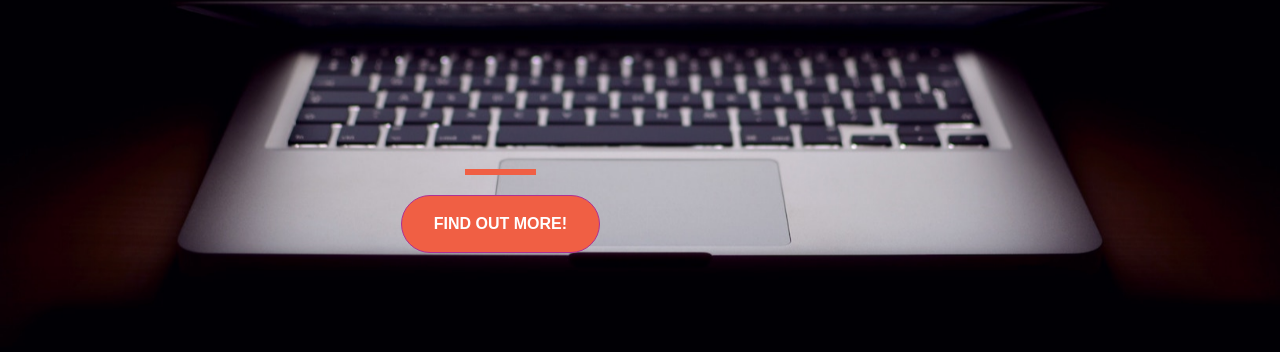
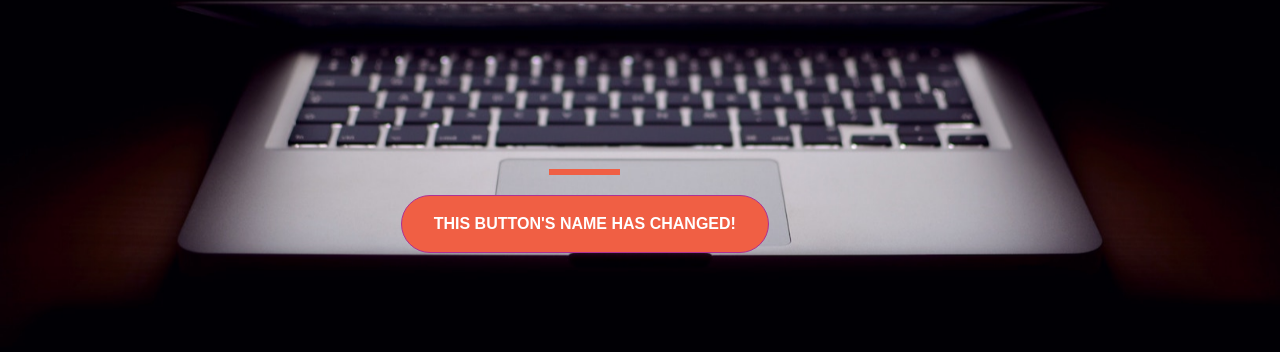
Before and after one commit to y0avz/Best-site-ever, a plain HTML site: page index.html in a window 1280 px wide. Shown: the part 312-664 px from the top of the page. Drawn offline with nearby package versions, Linux system fonts and the light colour scheme.

Commit message:
checking that texts change

```diff
--- a/index.html
+++ b/index.html
@@ -23,7 +23,7 @@
         <div class="buffer col-12"></div>
         <section class="text-center col-12">
          <hr>
-         <button class="btn btn-primary btn-xl">Find out more!</button>
+         <button class="btn btn-primary btn-xl">this button's name has changed!</button>
         </section>
       </div>
     </div>
```
